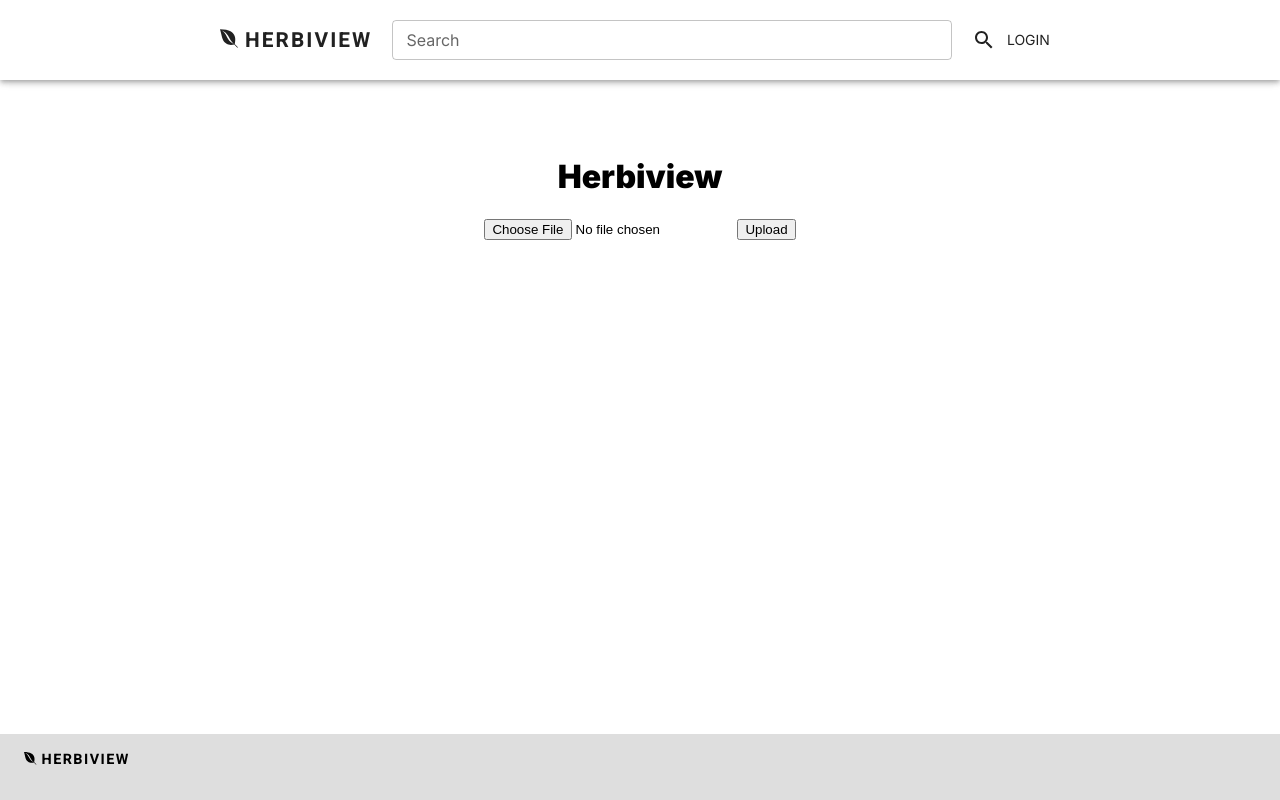
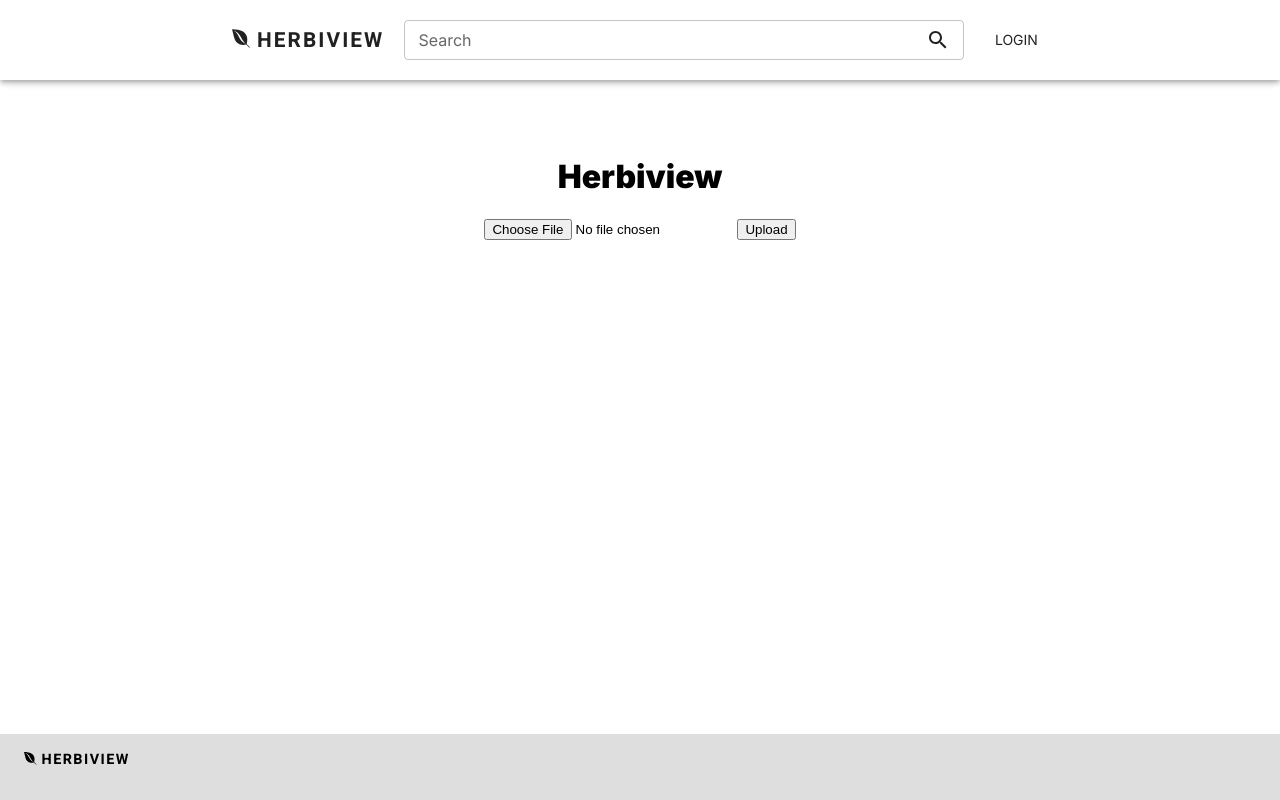
Before and after one commit to arismink/herbiview, a React (Create React App) app in the folder client/: page / in a window 1280 px wide. Built offline with nearby package versions, Linux system fonts and the light colour scheme.

Commit message:
move search icon to search bar

```diff
--- a/client/src/components/Nav.jsx
+++ b/client/src/components/Nav.jsx
@@ -9,7 +9,7 @@ import Typography from '@mui/material/Typography';
 
 import MenuItem from '@mui/material/MenuItem';
 import Menu from '@mui/material/Menu';
-import SearchIcon from '@mui/icons-material/Search';
+
 import AccountCircle from '@mui/icons-material/AccountCircle';
 import MoreIcon from '@mui/icons-material/MoreVert';
 
@@ -123,7 +123,7 @@ export default function Nav() {
             <Search/>
 
           </Box>
-            <SearchIcon/>
+
 
           <Box sx={{ display: { xs: 'none', md: 'flex' } }}>
 
--- a/client/src/components/Search.jsx
+++ b/client/src/components/Search.jsx
@@ -1,4 +1,8 @@
 import { useState } from "react";
+
+import SearchIcon from '@mui/icons-material/Search';
+
+import Box from '@mui/material/Box';
 
 import TextField from "@mui/material/TextField";
 
@@ -17,6 +21,11 @@ const SearchBar = ({setSearchQuery}) => (
       placeholder="Search..."
       size="small"
       fullWidth
+      InputProps={{
+        endAdornment: (
+          <SearchIcon />
+        )
+      }}
     />
   </form>
 );
@@ -37,7 +46,6 @@ export default function Search() {
       <SearchBar
         searchQuery={searchQuery}
         setSearchQuery={setSearchQuery} />
-
     </div>
   );
 }
```
